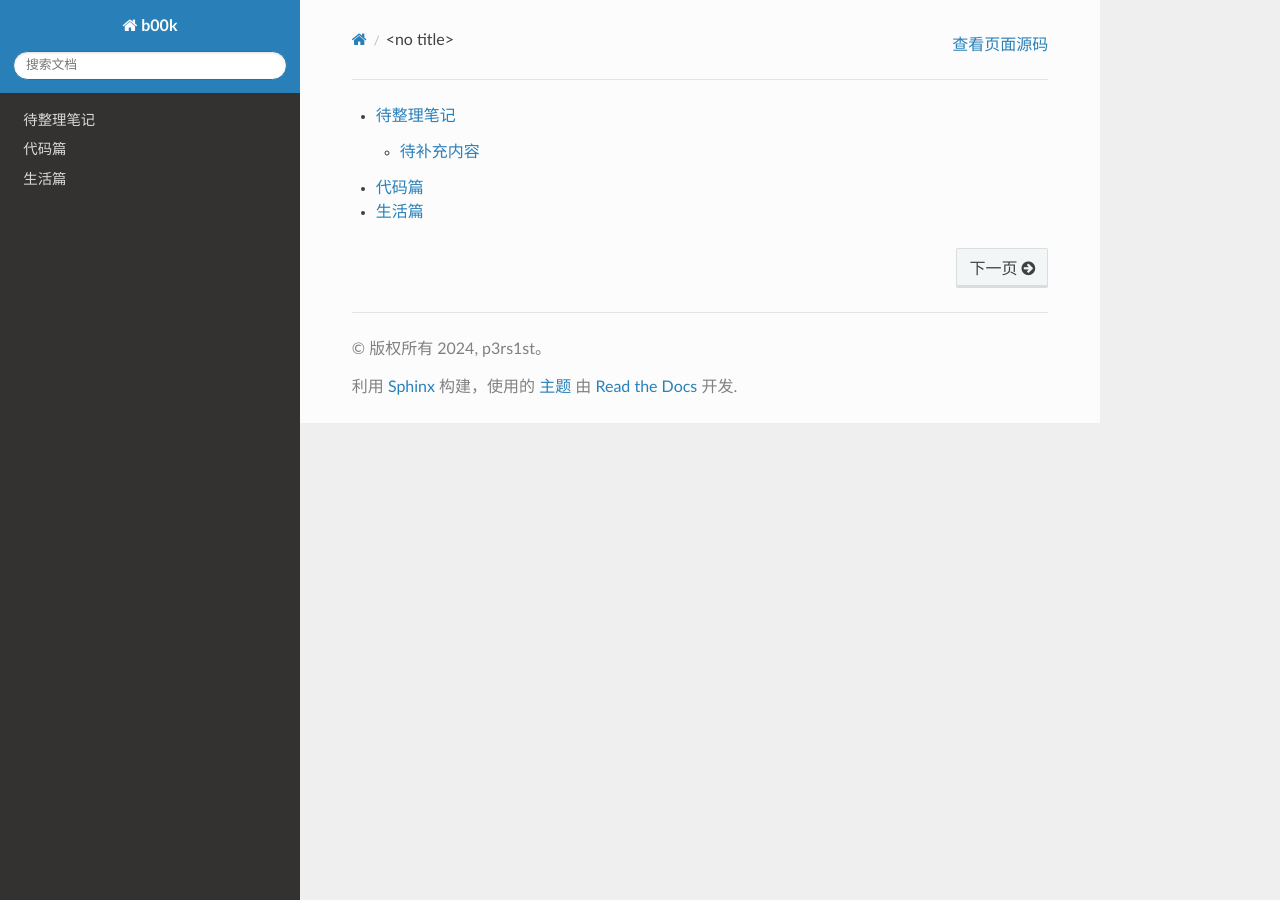
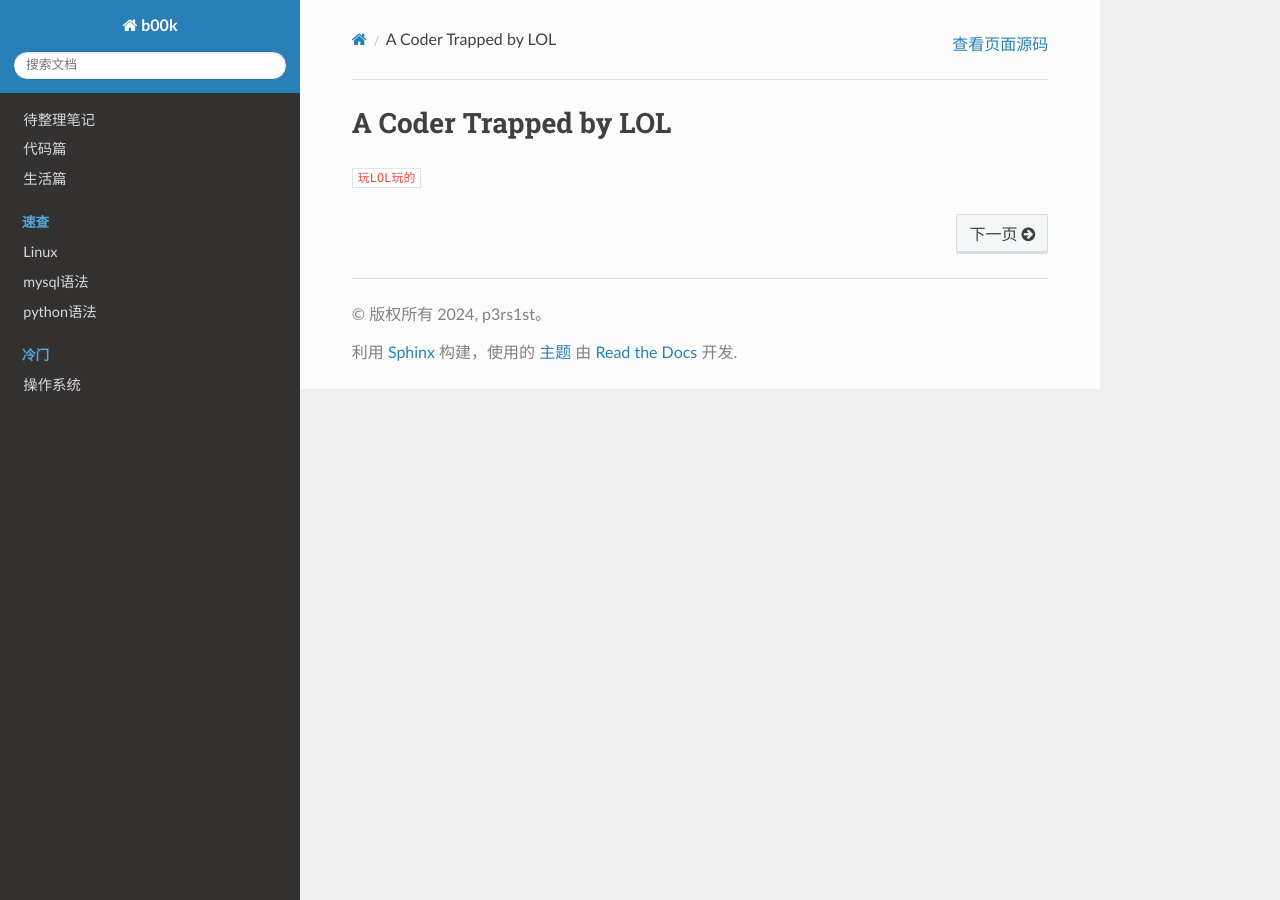
Before and after one commit to p3rs1st/b00k, a Sphinx documentation site: the page built from docs/source/index.rst, in a window 1280 px wide. Built offline with Sphinx 7.4.7 and the Read the Docs theme 2.0.0, drawn with Linux system fonts in a browser that asks for light colours.

```diff
--- a/docs/requirements.txt
+++ b/docs/requirements.txt
@@ -1,2 +1,3 @@
 sphinx==7.1.2
 sphinx-rtd-theme==1.3.0rc1
+sphinx_copybutton==0.5.2
--- a/docs/source/conf.py
+++ b/docs/source/conf.py
@@ -13,7 +13,10 @@ author = "p3rs1st"
 # -- General configuration ---------------------------------------------------
 # https://www.sphinx-doc.org/en/master/usage/configuration.html#general-configuration
 
-extensions: list = ["sphinx.ext.autosummary"]
+extensions: list = [
+    "sphinx.ext.autosummary",
+    "sphinx_copybutton",
+]
 
 templates_path = ["_templates"]
 exclude_patterns: list = []
--- a/docs/source/index.rst
+++ b/docs/source/index.rst
@@ -1,7 +1,28 @@
+A Coder Trapped by LOL
+######################
+
+``玩LOL玩的``
+
+.. toctree::
+   :maxdepth: 2
+   :hidden:
+
+   note
+   program/index
+   life/index
+
 .. toctree::
    :glob:
    :maxdepth: 2
+   :hidden:
+   :caption: 速查
 
-   note
-   program/*
-   life/*
+   quick_search/*
+
+.. toctree::
+   :glob:
+   :maxdepth: 2
+   :hidden:
+   :caption: 冷门
+
+   you_should_know/*
--- /dev/null
+++ b/docs/source/quick_search/mysql.rst
@@ -0,0 +1,2 @@
+mysql语法
+=========
--- /dev/null
+++ b/docs/source/quick_search/python.rst
@@ -0,0 +1,2 @@
+python语法
+==========
```
Also changed, not shown: docs/source/quick_search/linux.rst (added, +10 -0 lines), docs/source/you_should_know/os.rst (added, +9 -0 lines), 1 other file.
